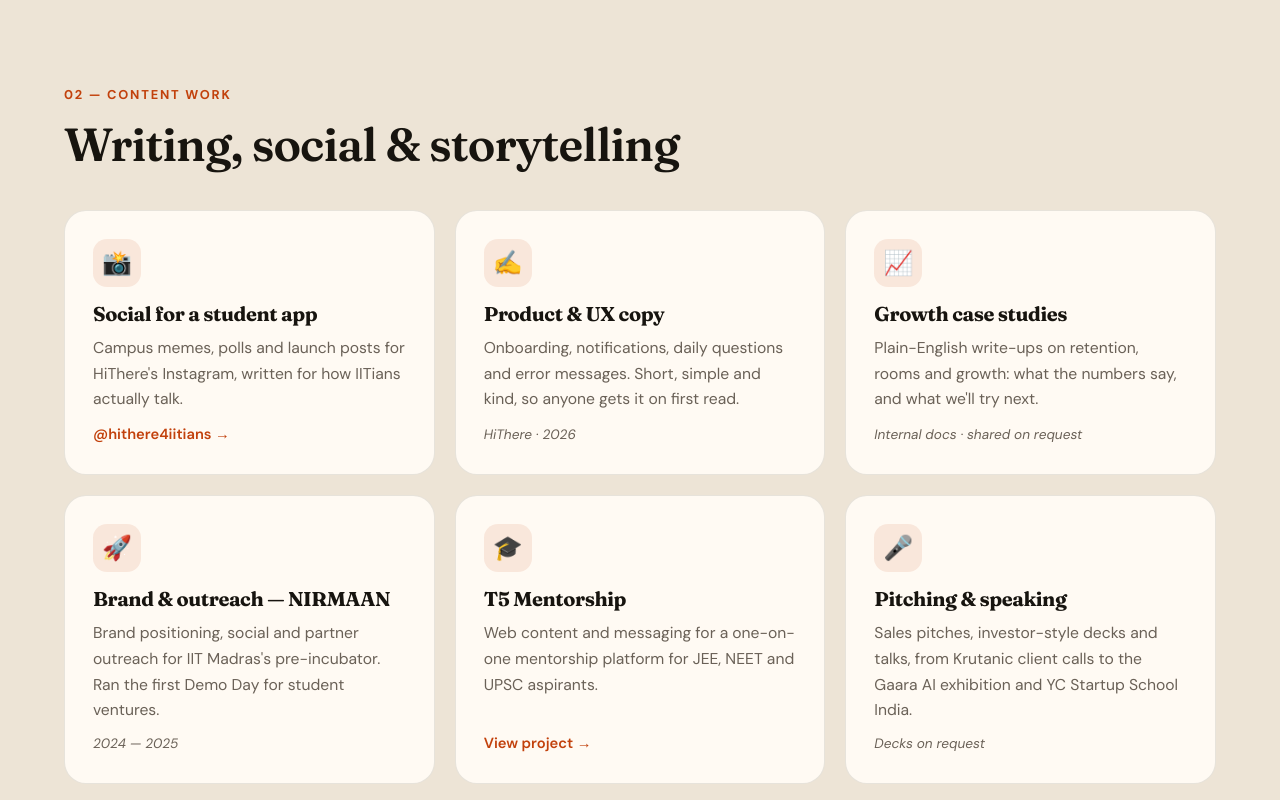
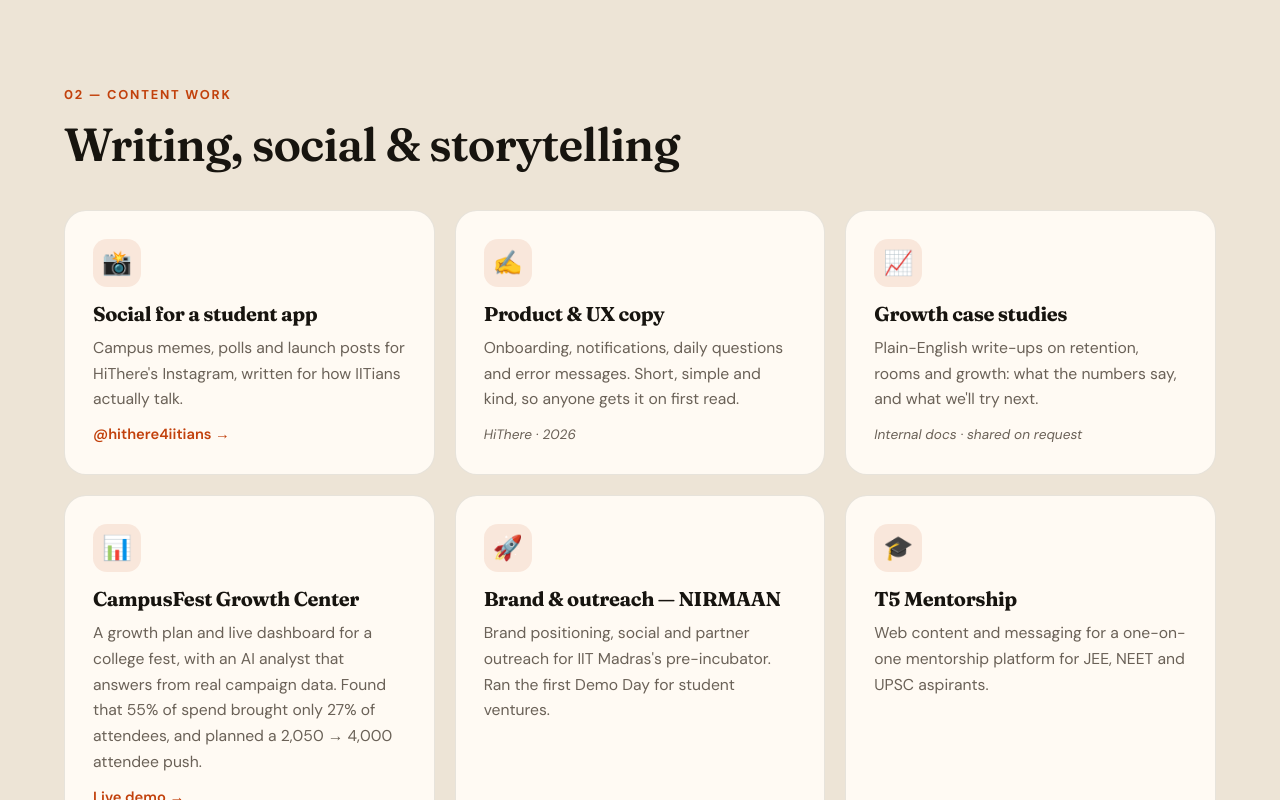
Before and after one commit to KarthiCheripelly/portfolio, a plain HTML site: page index.html in a window 1280 px wide. Shown: the part 2000-2800 px from the top of the page. Drawn offline with Linux system fonts and the light colour scheme.

Commit message:
Add CampusFest Growth Center project card
Co-Authored-By: Claude Opus 5.5 <noreply@anthropic.com>

```diff
--- a/index.html
+++ b/index.html
@@ -150,6 +150,14 @@
             <span class="card-note">Internal docs · shared on request</span>
           </article>
           <article class="card reveal">
+            <span class="card-icon">📊</span>
+            <h3>CampusFest Growth Center</h3>
+            <p>A growth plan and live dashboard for a college fest, with an AI analyst that answers from real campaign data. Found that 55% of spend brought only 27% of attendees, and planned a 2,050 → 4,000 attendee push.</p>
+            <a class="card-link" href="https://campusfest-growth-center-gray.vercel.app" target="_blank" rel="noopener noreferrer">Live demo →</a>
+            <a class="card-link" href="https://github.com/KarthiCheripelly/campusfest-growth-center" target="_blank" rel="noopener noreferrer">Code &amp; write-up →</a>
+            <span class="card-note">Growth work sample · Nov 2026</span>
+          </article>
+          <article class="card reveal">
             <span class="card-icon">🚀</span>
             <h3>Brand &amp; outreach — NIRMAAN</h3>
             <p>Brand positioning, social and partner outreach for IIT Madras's pre-incubator. Ran the first Demo Day for student ventures.</p>
```
